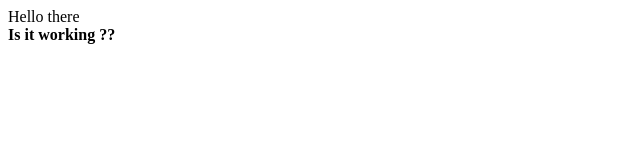
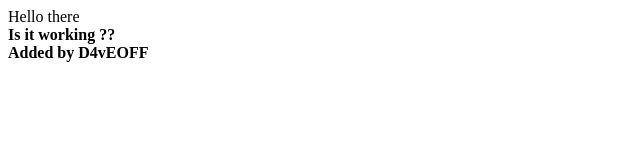
Before and after one commit to The-Krew/the-krew.github.io, a plain HTML site: page index.html in a window 1280 px wide. Shown: the whole page, without its empty margins (0-640 px from the left). Drawn offline with Linux system fonts and the light colour scheme.

Commit message:
Update index.html

```diff
--- a/index.html
+++ b/index.html
@@ -7,6 +7,7 @@
   <body>
       Hello there
     <br>
-      <b> Is it working ??</b>
+      <b> Is it working ??</b><br>
+      <b> Added by D4vEOFF</b>
   </body>
 </html>
```
